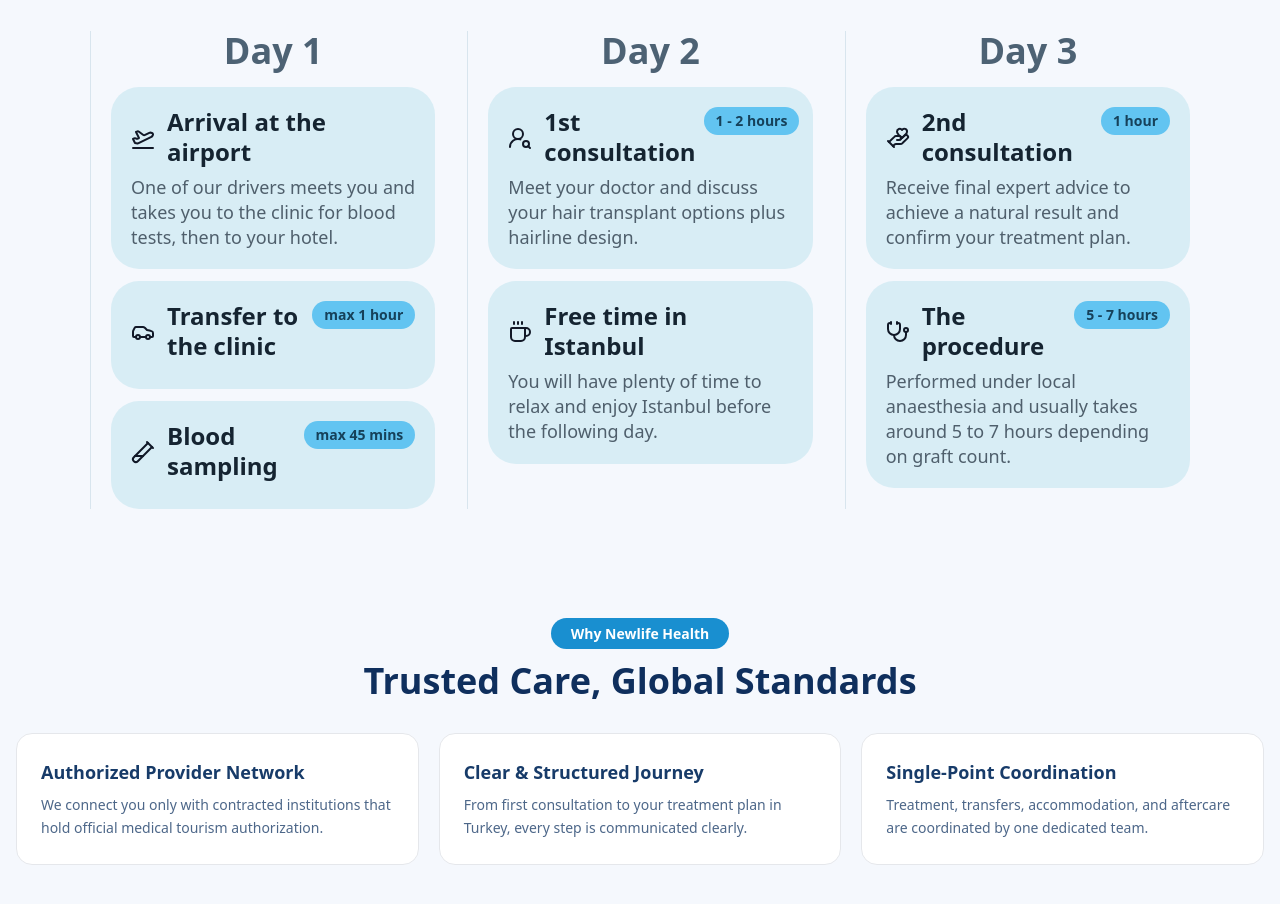
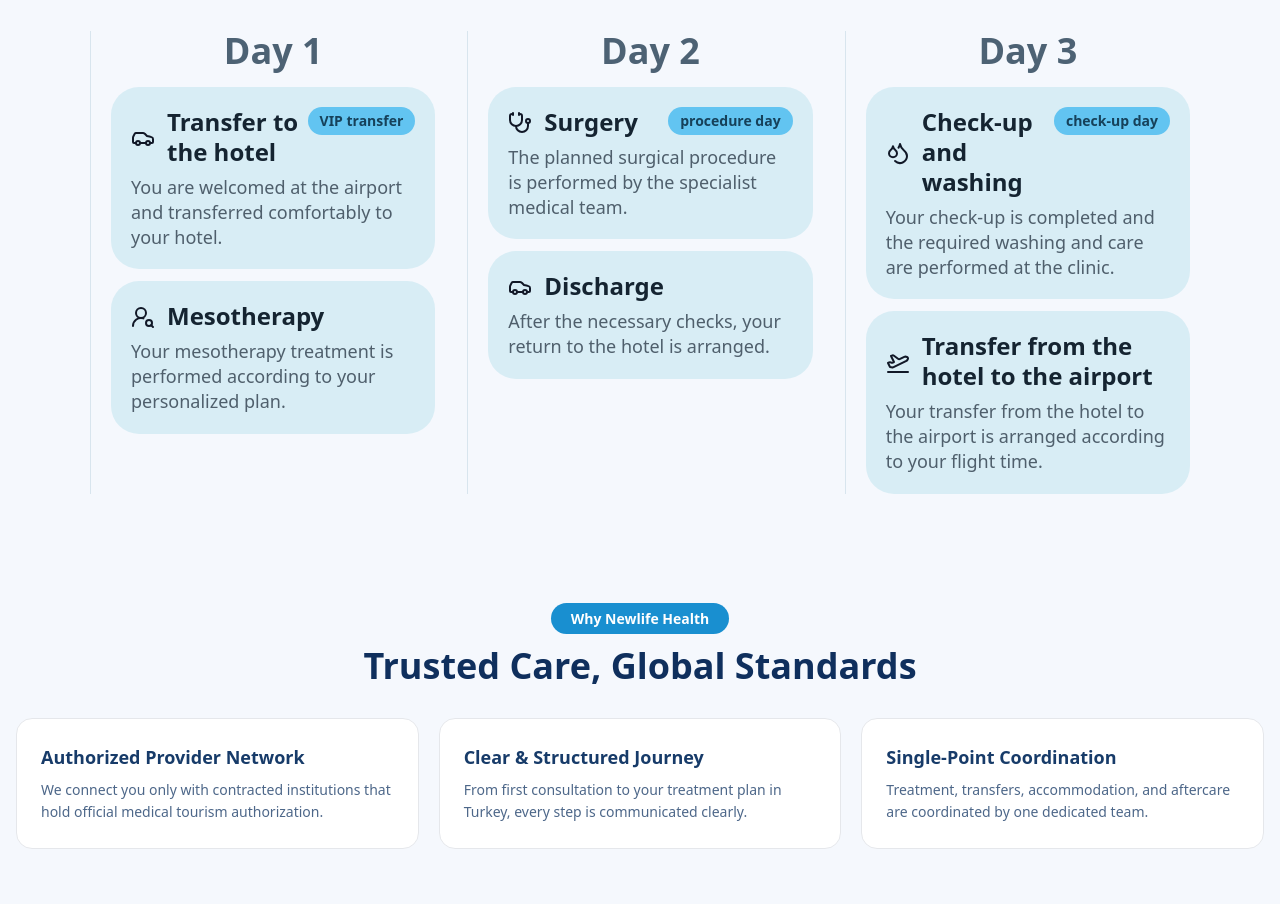
Before and after one commit to ibrahimtkmz/newlifehealth, a Next.js app: page / in a window 1280 px wide. Shown: the part 5003-5907 px from the top of the page. Built offline with nearby package versions, Linux system fonts and the light colour scheme; no server answers.

Commit message:
fix: align three-day treatment journey with itinerary

```diff
--- a/app/page.jsx
+++ b/app/page.jsx
@@ -120,26 +120,24 @@ const content = {
       {
         day: "1. Gün",
         items: [
-          { icon: "plane", title: "Havalimanına varış", description: "Sürücümüz sizi karşılar; otele veya kliniğe konforlu transferiniz yapılır.", badge: "VIP transfer" },
-          { icon: "consult", title: "Doktor konsültasyonu", description: "Saç analizi, donör bölge kontrolü ve doğal saç çizgisi tasarımı tamamlanır.", badge: "1 - 2 saat" },
-          { icon: "test", title: "Kan tahlili ve hazırlık", description: "Operasyon güvenliği için gerekli testler alınır, işlem öncesi talimatlar paylaşılır.", badge: "maks 45 dk" }
+          { icon: "car", title: "Otele transfer", description: "Havalimanında karşılanır ve konforlu bir şekilde otelinize transfer edilirsiniz.", badge: "VIP transfer" },
+          { icon: "consult", title: "Mezoterapi", description: "Tedavi planınıza uygun olarak mezoterapi uygulamanız gerçekleştirilir." }
         ]
       },
       {
         day: "2. Gün",
         items: [
-          { icon: "procedure", title: "Saç ekimi işlemi", description: "Lokal anestezi altında greft alımı, kanal açımı ve ekim adımları planlandığı şekilde uygulanır.", badge: "5 - 7 saat" },
-          { icon: "car", title: "Otele dönüş ve dinlenme", description: "İşlem sonrası bakım anlatılır; ekibimiz sizi dinlenmeniz için otele götürür.", badge: "kontrollü takip" }
+          { icon: "procedure", title: "Ameliyat", description: "Planlanan cerrahi işlem uzman sağlık ekibi tarafından gerçekleştirilir.", badge: "işlem günü" },
+          { icon: "car", title: "Taburculuk", description: "İşlem sonrası gerekli kontroller tamamlanır ve otelinize dönüşünüz organize edilir." }
         ]
       },
       {
         day: "3. Gün",
         items: [
-          { icon: "droplets", title: "İlk yıkama ve kontrol", description: "Klinikte ilk yıkama yapılır, kabuklanma ve bakım süreci uygulamalı şekilde gösterilir.", badge: "30 - 45 dk" },
-          { icon: "message", title: "Son talimatlar", description: "İlaç, uyku pozisyonu, şapka kullanımı ve fotoğraf takibi için kişisel rehberiniz paylaşılır." },
-          { icon: "plane", title: "Dönüş planı", description: "Uçuş saatinize göre havalimanı transferiniz organize edilir; uzaktan takip başlar.", badge: "sonrası destek" }
+          { icon: "droplets", title: "Kontrol ve yıkama", description: "Kontrolünüz yapılır ve gerekli yıkama/bakım uygulaması klinikte gerçekleştirilir.", badge: "kontrol günü" },
+          { icon: "plane", title: "Otelden havalimanına transfer", description: "Uçuş saatinize göre otelinizden havalimanına transferiniz organize edilir." }
         ]
-      },
+      }
     ],
     graftTitle: "Greft Hesaplayıcı",
     graftSubtitle: "Tedavi etmek istediğiniz saç dökülme bölgelerini seçin",
@@ -271,25 +269,24 @@ const content = {
       {
         day: "Day 1",
         items: [
-          { icon: "plane", title: "Arrival at the airport", description: "One of our drivers meets you and takes you to the clinic for blood tests, then to your hotel." },
-          { icon: "car", title: "Transfer to the clinic", badge: "max 1 hour" },
-          { icon: "test", title: "Blood sampling", badge: "max 45 mins" }
+          { icon: "car", title: "Transfer to the hotel", description: "You are welcomed at the airport and transferred comfortably to your hotel.", badge: "VIP transfer" },
+          { icon: "consult", title: "Mesotherapy", description: "Your mesotherapy treatment is performed according to your personalized plan." }
         ]
       },
       {
         day: "Day 2",
         items: [
-          { icon: "consult", title: "1st consultation", description: "Meet your doctor and discuss your hair transplant options plus hairline design.", badge: "1 - 2 hours" },
-          { icon: "free", title: "Free time in Istanbul", description: "You will have plenty of time to relax and enjoy Istanbul before the following day." }
+          { icon: "procedure", title: "Surgery", description: "The planned surgical procedure is performed by the specialist medical team.", badge: "procedure day" },
+          { icon: "car", title: "Discharge", description: "After the necessary checks, your return to the hotel is arranged." }
         ]
       },
       {
         day: "Day 3",
         items: [
-          { icon: "consult2", title: "2nd consultation", description: "Receive final expert advice to achieve a natural result and confirm your treatment plan.", badge: "1 hour" },
-          { icon: "procedure", title: "The procedure", description: "Performed under local anaesthesia and usually takes around 5 to 7 hours depending on graft count.", badge: "5 - 7 hours" }
+          { icon: "droplets", title: "Check-up and washing", description: "Your check-up is completed and the required washing and care are performed at the clinic.", badge: "check-up day" },
+          { icon: "plane", title: "Transfer from the hotel to the airport", description: "Your transfer from the hotel to the airport is arranged according to your flight time." }
         ]
-      },
+      }
     ],
     graftTitle: "Graft Calculator",
     graftSubtitle: "Select the hair loss areas you would like to treat",
@@ -421,25 +418,24 @@ const content = {
       {
         day: "День 1",
         items: [
-          { icon: "plane", title: "Прибытие в аэропорт", description: "Наш водитель встретит вас и отвезет в клинику на анализ крови, затем в отель." },
-          { icon: "car", title: "Трансфер в клинику", badge: "до 1 часа" },
-          { icon: "test", title: "Забор крови", badge: "до 45 мин" }
+          { icon: "car", title: "Трансфер в отель", description: "Вас встретят в аэропорту и с комфортом доставят в отель.", badge: "VIP-трансфер" },
+          { icon: "consult", title: "Мезотерапия", description: "Мезотерапия проводится в соответствии с вашим индивидуальным планом лечения." }
         ]
       },
       {
         day: "День 2",
         items: [
-          { icon: "consult", title: "1-я консультация", description: "Встреча с врачом, обсуждение вариантов пересадки и дизайна линии роста волос.", badge: "1 - 2 часа" },
-          { icon: "free", title: "Свободное время в Стамбуле", description: "У вас будет достаточно времени отдохнуть и насладиться Стамбулом до следующего дня." }
+          { icon: "procedure", title: "Операция", description: "Запланированная хирургическая процедура выполняется командой специалистов.", badge: "день процедуры" },
+          { icon: "car", title: "Выписка", description: "После необходимых проверок организуется ваше возвращение в отель." }
         ]
       },
       {
         day: "День 3",
         items: [
-          { icon: "consult2", title: "2-я консультация", description: "Финальные рекомендации для естественного результата и утверждение плана.", badge: "1 час" },
-          { icon: "procedure", title: "Процедура", description: "Проводится под местной анестезией и обычно длится 5–7 часов в зависимости от количества графтов.", badge: "5 - 7 часов" }
+          { icon: "droplets", title: "Контроль и мытьё", description: "Проводится контрольный осмотр, а необходимое мытьё и уход выполняются в клинике.", badge: "день контроля" },
+          { icon: "plane", title: "Трансфер из отеля в аэропорт", description: "Трансфер из отеля в аэропорт организуется в соответствии с временем вашего рейса." }
         ]
-      },
+      }
     ],
     graftTitle: "Калькулятор графтов",
     graftSubtitle: "Выберите зоны выпадения волос, которые хотите лечить",
@@ -571,24 +567,22 @@ const content = {
       {
         day: "اليوم 1",
         items: [
-          { icon: "plane", title: "الوصول إلى المطار", description: "سائقنا سيستقبلك ويأخذك إلى العيادة لإجراء فحوصات الدم ثم إلى الفندق.", badge: "نقل VIP" },
-          { icon: "consult", title: "استشارة الطبيب", description: "تحليل الشعر وفحص منطقة المانح وتصميم خط الشعر الطبيعي.", badge: "1 - 2 ساعة" },
-          { icon: "test", title: "فحوصات الدم والتحضير", description: "إجراء الفحوصات اللازمة لسلامة العملية ومشاركة التعليمات قبل الإجراء.", badge: "45 دقيقة كحد أقصى" }
+          { icon: "car", title: "النقل إلى الفندق", description: "سيتم استقبالكم في المطار ونقلكم بشكل مريح إلى الفندق.", badge: "نقل VIP" },
+          { icon: "consult", title: "الميزوثيرابي", description: "يتم إجراء جلسة الميزوثيرابي وفقاً لخطة العلاج الشخصية الخاصة بكم." }
         ]
       },
       {
         day: "اليوم 2",
         items: [
-          { icon: "procedure", title: "عملية زراعة الشعر", description: "يتم استخراج الطعوم وفتح القنوات وزراعتها تحت تخدير موضعي وفق الخطة المحددة.", badge: "5 - 7 ساعات" },
-          { icon: "car", title: "العودة للفندق والراحة", description: "يُشرح لك العناية بعد العملية ويأخذك فريقنا إلى الفندق للراحة.", badge: "متابعة مراقبة" }
+          { icon: "procedure", title: "العملية", description: "يجري الفريق الطبي المتخصص العملية الجراحية المخطط لها.", badge: "يوم العملية" },
+          { icon: "car", title: "الخروج من المستشفى", description: "بعد إتمام الفحوصات اللازمة، يتم تنظيم عودتكم إلى الفندق." }
         ]
       },
       {
         day: "اليوم 3",
         items: [
-          { icon: "droplets", title: "أول غسيل وفحص", description: "يتم الغسيل الأول في العيادة ويُشرح لك عملية التقشر والعناية بشكل عملي.", badge: "30 - 45 دقيقة" },
-          { icon: "message", title: "التعليمات النهائية", description: "يُشارك معك دليلك الشخصي للأدوية ووضعية النوم واستخدام القبعة ومتابعة الصور." },
-          { icon: "plane", title: "خطة العودة", description: "يتم تنظيم نقلك إلى المطار وفق موعد رحلتك وتبدأ المتابعة عن بُعد.", badge: "دعم ما بعد العملية" }
+          { icon: "droplets", title: "الفحص والغسيل", description: "يتم إجراء الفحص والغسيل والعناية اللازمة في العيادة.", badge: "يوم الفحص" },
+          { icon: "plane", title: "النقل من الفندق إلى المطار", description: "يتم تنظيم نقلكم من الفندق إلى المطار وفقاً لموعد رحلتكم." }
         ]
       }
     ],
--- a/app/tedavi-sureci/page.jsx
+++ b/app/tedavi-sureci/page.jsx
@@ -15,10 +15,9 @@ const CONTENT = {
     ],
     timelineTitle: "Ortalama Zaman Planı",
     days: [
-      ["Gün 1", "Varış + testler"],
-      ["Gün 2", "Doktor konsültasyonu"],
-      ["Gün 3", "Operasyon"],
-      ["Gün 4", "Kontrol + dönüş"]
+      ["Gün 1", "Otele transfer + mezoterapi"],
+      ["Gün 2", "Ameliyat + taburculuk"],
+      ["Gün 3", "Kontrol ve yıkama + havalimanı transferi"]
     ]
   },
   en: {
@@ -32,10 +31,9 @@ const CONTENT = {
     ],
     timelineTitle: "Average Timeline",
     days: [
-      ["Day 1", "Arrival + tests"],
-      ["Day 2", "Doctor consultation"],
-      ["Day 3", "Operation"],
-      ["Day 4", "Check-up + departure"]
+      ["Day 1", "Transfer to the hotel + mesotherapy"],
+      ["Day 2", "Surgery + discharge"],
+      ["Day 3", "Check-up and washing + airport transfer"]
     ]
   },
   ru: {
@@ -49,10 +47,9 @@ const CONTENT = {
     ],
     timelineTitle: "Примерный план",
     days: [
-      ["День 1", "Прибытие + анализы"],
-      ["День 2", "Консультация врача"],
-      ["День 3", "Операция"],
-      ["День 4", "Контроль + отъезд"]
+      ["День 1", "Трансфер в отель + мезотерапия"],
+      ["День 2", "Операция + выписка"],
+      ["День 3", "Контроль и мытьё + трансфер в аэропорт"]
     ]
   },
   ar: {
@@ -66,10 +63,9 @@ const CONTENT = {
     ],
     timelineTitle: "الجدول الزمني المتوسط",
     days: [
-      ["اليوم 1", "الوصول + الفحوصات"],
-      ["اليوم 2", "استشارة الطبيب"],
-      ["اليوم 3", "العملية"],
-      ["اليوم 4", "المراجعة + المغادرة"]
+      ["اليوم 1", "النقل إلى الفندق + الميزوثيرابي"],
+      ["اليوم 2", "العملية + الخروج"],
+      ["اليوم 3", "الفحص والغسيل + النقل إلى المطار"]
     ]
   }
 };
```
